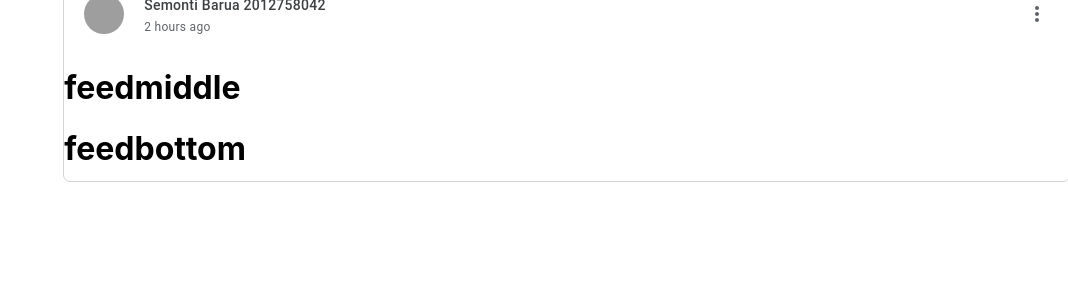
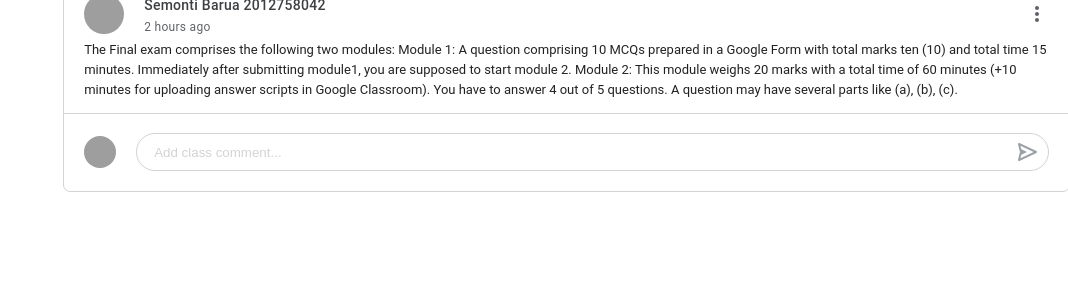
Before and after one commit to SAYEM5522/Google-ClassRoom-clone, a Next.js app in the folder apps/web/: page /Course/Feed in a window 1280 px wide. Shown: the top 300 px of the page, without its empty margins (212-1280 px from the left). Built offline with nearby package versions, Linux system fonts and the light colour scheme; grey boxes are pictures that could not be loaded.

Commit message:
FeedMiddle And FeedBottom Complete

```diff
--- a/apps/web/pages/Course/FeedBottom.tsx
+++ b/apps/web/pages/Course/FeedBottom.tsx
@@ -1,8 +1,24 @@
+import Image from 'next/image';
 import React from 'react';
-
+import styles from "../css/Course/FeedBottom.module.css"
+import {BiSend} from "react-icons/bi"
 const FeedBottom = () => {
-  return <div>
-    <h1>feedbottom</h1>
+  return <div className={styles.feedbottom}>
+            <div className={styles.feedbottom__line}/>
+            <div className={styles.feedbottom__comment}>
+            <Image
+      src={"/../public/avt6.jpg"}
+      alt="Google"
+      width={32}
+      height={32}
+      objectFit='cover'
+      className='feedbottom__comment__avatar'
+      />
+      <div className={styles.feedbottom__comment__section}>
+      <input placeholder='Add class comment...' className={styles.feedbottom__comment__input}/>
+        <BiSend className={styles.feedbottom__comment__icon} size={24}/>
+      </div>
+            </div>
   </div>;
 };
 
--- a/apps/web/pages/Course/FeedMiddle.tsx
+++ b/apps/web/pages/Course/FeedMiddle.tsx
@@ -1,8 +1,11 @@
 import React from 'react';
-
+import styles from "../css/Course/FeedMiddle.module.css"
 const FeedMiddle = () => {
-  return <div>
-    <h1>feedmiddle</h1>
+  return <div className={styles.feedmiddle}>
+          <p className={styles.feedmiddle__text}>The Final exam comprises the following two modules:
+ Module 1: A question comprising 10  MCQs prepared in a Google Form with total marks ten (10) and total time
+15 minutes. Immediately after submitting module1, you are supposed to start module 2.
+ Module 2: This module weighs 20 marks with a total time of 60 minutes (+10 minutes for uploading answer scripts in Google Classroom). You have to answer 4 out of 5 questions. A question may have several parts like (a), (b), (c).</p>
   </div>;
 };
 
--- a/apps/web/pages/css/Course/Feed.module.css
+++ b/apps/web/pages/css/Course/Feed.module.css
@@ -1,6 +1,6 @@
 .feed{
     width:78.5%;
-    height:200px;
+    height: fit-content;
     border: 1px solid lightgray;
     border-radius: 7px;
     margin-left: 21.5%;
--- a/apps/web/pages/css/Course/FeedBottom.module.css
+++ b/apps/web/pages/css/Course/FeedBottom.module.css
@@ -0,0 +1,42 @@
+.feedbottom__line{
+  height: 0.2px;
+  background-color:lightgray;
+  margin-top: 4px;
+  margin-bottom: 2px;
+}
+.feedbottom__comment{
+  margin: 20px;
+  display: flex;
+  align-items: center;
+  position: relative;
+}
+.feedbottom__comment__section{
+  display: flex;
+  align-items: center;
+  flex: 1;
+  margin-left: 20px;
+
+}
+.feedbottom__comment__section>input{
+  flex: 1;
+  height: 34px;
+  border-radius: 30px;
+  outline-offset: 0px;
+  outline-width: 0px;
+  border: 1px solid lightgray;
+
+}
+.feedbottom__comment__section>input:focus{
+  outline-offset: 1px;
+  outline-width: 1px;
+  outline-color: black;
+}
+.feedbottom__comment__section>input::placeholder{
+  padding-left: 15px;
+  color: lightgray;
+}
+.feedbottom__comment__icon{
+  position: absolute;
+  right: 10px;
+  color: #9aa0a6;
+}
--- a/apps/web/pages/css/Course/FeedMiddle.module.css
+++ b/apps/web/pages/css/Course/FeedMiddle.module.css
@@ -0,0 +1,18 @@
+.feedmiddle{
+  margin-left: 20px;
+  margin-right: 20px;
+  margin-top: -20px;
+}
+.feedmiddle__text{
+  display: block;
+    overflow: hidden;
+    overflow-wrap: break-word;
+    color: rgba(0,0,0,0.87);
+    font-family: 'Roboto',Helvetica,Arial,sans-serif;
+    font-size: 0.8125rem;
+    font-weight: 400;
+    line-height: 1.25rem;
+    /* margin: 0; */
+    /* min-width: 18.75rem; */
+    height: fit-content;
+}
--- a/apps/web/pages/css/styles.css
+++ b/apps/web/pages/css/styles.css
@@ -26,3 +26,6 @@ body {
   border-radius: 10px;
 
 }
+.feedbottom__comment__avatar{
+  border-radius: 50%;
+}
```
Also changed, not shown: apps/web/public/avt6.jpg (added).
